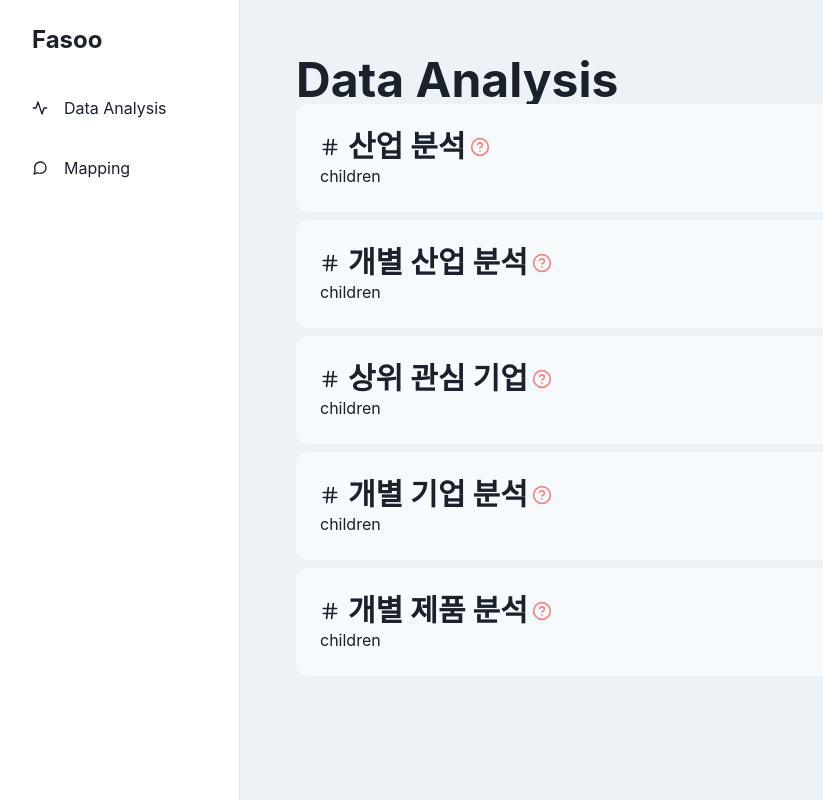
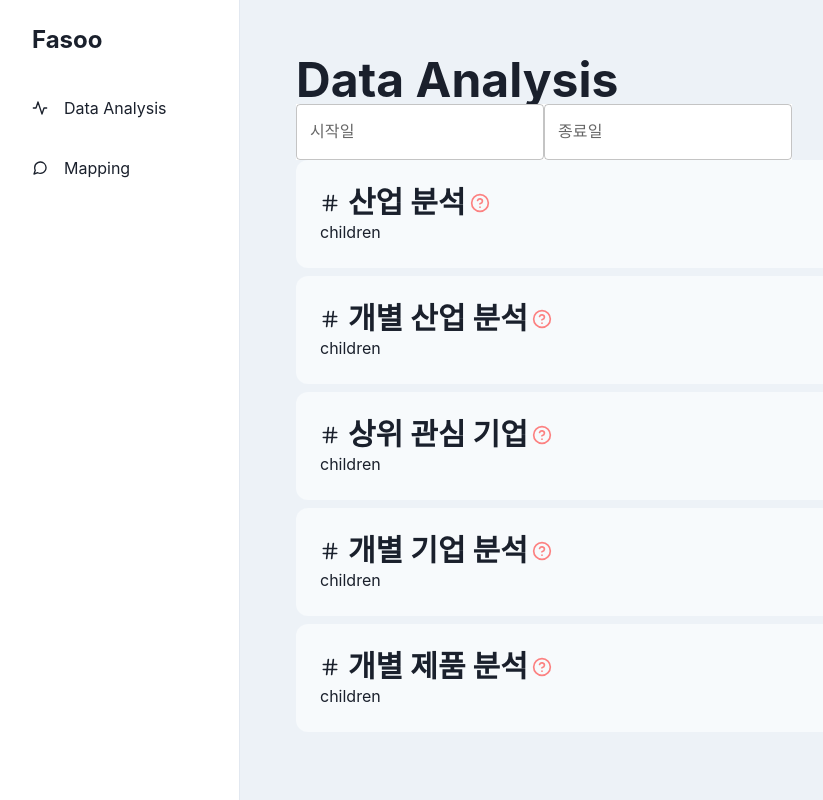
Before and after one commit to LogBoard-fasoo/logboard_client, a React (Create React App) app: page / in a window 1280 px wide. Shown: the whole page, without its empty margins (0-823 px from the left). Built offline with nearby package versions, Linux system fonts and the light colour scheme.

Commit message:
feat: 커스텀범위선택달력

```diff
--- a/package.json
+++ b/package.json
@@ -7,9 +7,13 @@
     "@craco/craco": "^7.1.0",
     "@emotion/react": "^11.11.0",
     "@emotion/styled": "^11.11.0",
+    "@mui/lab": "^5.0.0-alpha.132",
+    "@mui/material": "^5.13.3",
+    "@mui/x-date-pickers": "^6.6.0",
     "@testing-library/jest-dom": "^5.16.5",
     "@testing-library/react": "^13.4.0",
     "@testing-library/user-event": "^13.5.0",
+    "dayjs": "^1.11.8",
     "framer-motion": "^10.12.16",
     "react": "^18.2.0",
     "react-dom": "^18.2.0",
--- /dev/null
+++ b/src/components/common/Datepicker.js
@@ -0,0 +1,55 @@
+import { useState } from 'react';
+import { LocalizationProvider } from '@mui/x-date-pickers/LocalizationProvider';
+import { AdapterDayjs } from '@mui/x-date-pickers/AdapterDayjs'
+import { DatePicker } from '@mui/x-date-pickers/DatePicker';
+import { createTheme, ThemeProvider } from '@mui/material';
+import { TextField } from '@mui/material';
+import styled from '@emotion/styled';
+
+export default function CustomDateRangePicker(){
+    const [startDate, setStartDate] = useState(null);
+    const [endDate, setEndDate] = useState(null);
+
+    const handleStartDateChange = (date) => {
+      setStartDate(date);
+      if (endDate && date > endDate) {
+        setEndDate(null);
+      }
+    };
+
+    const handleEndDateChange = (date) => {
+      if (startDate && date < startDate) {
+        setEndDate(null);
+      } else {
+        setEndDate(date);
+      }
+    };
+
+    const shouldDisableDate = (date) => {
+        if (!(date instanceof Date)) date = new Date(date);
+        return date.getDay() !== 1;
+    };
+
+    const theme = createTheme();
+
+
+    return (
+        <ThemeProvider theme={theme}>
+        <LocalizationProvider dateAdapter={AdapterDayjs}>
+        <DatePickerStyle value={startDate}
+        renderInput={(params) => <TextField {...params} />}
+        onChange={handleStartDateChange} label="시작일" shouldDisableDate={shouldDisableDate}/>
+
+        <DatePickerStyle value={endDate}
+        renderInput={(params) => <TextField {...params} />}
+        onChange={handleEndDateChange} label="종료일" shouldDisableDate={shouldDisableDate}
+        minDate={startDate}/>
+    </LocalizationProvider>
+    </ThemeProvider>
+    );
+}
+
+
+const DatePickerStyle  = styled(DatePicker)`
+    background-color: white;
+`
--- a/src/components/pages/DataAnalysis.js
+++ b/src/components/pages/DataAnalysis.js
@@ -3,6 +3,7 @@ import { Box, Icon, Stack } from "@chakra-ui/react";
 import { Heading } from "@chakra-ui/react";
 import { FiHash } from "react-icons/fi";
 import CustomTooltip from "../common/Tooltip";
+import CustomDateRangePicker from "../common/Datepicker";
 
 export default function DataAnalysis() {
   const containerProps = [
@@ -17,6 +18,7 @@ export default function DataAnalysis() {
       <Heading as='h1' size='2xl' noOfLines={1}>
       Data Analysis
       </Heading>
+      <CustomDateRangePicker/>
       <Stack>
         {containerProps.map(({children, ...rest}) =>
         <Container {...rest} titleIcon={FiHash}>children</Container>
```
Also changed, not shown: 2 other files (tests, documents, lock files or other folders).
